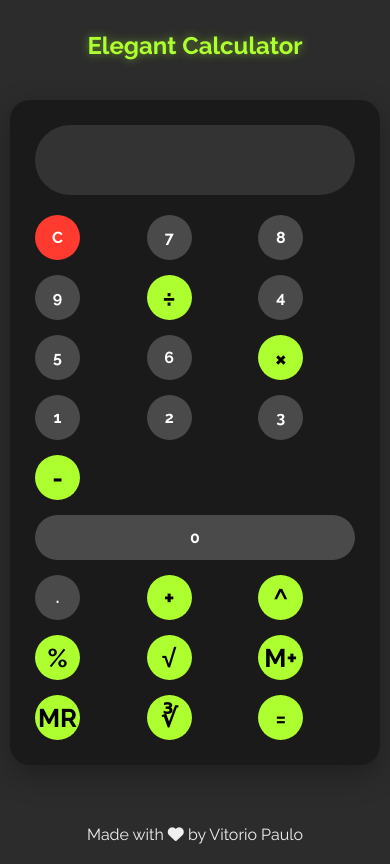
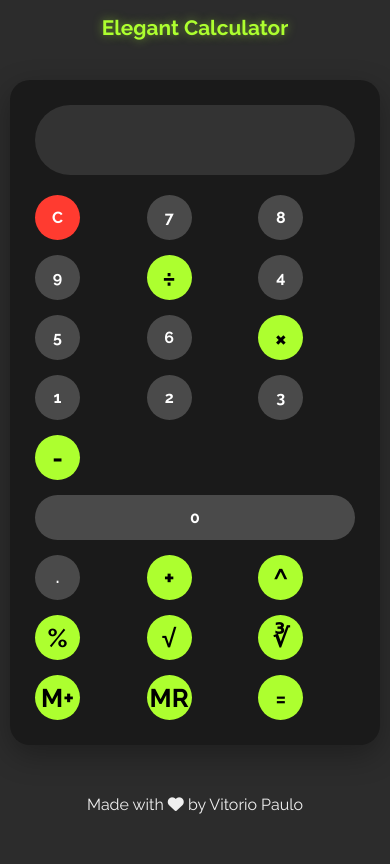
Before and after one commit to vitoriopaulo/calculator-app-project, a plain HTML site: page index.html in a window 390 px wide. Drawn offline with Linux system fonts and the light colour scheme.

Commit message:
Improving user experience for mobile users.

```diff
--- a/index.html
+++ b/index.html
@@ -34,9 +34,9 @@
                 <button class="operator">^</button>
                 <button class="operator">%</button> <!-- Percentage button -->
                 <button class="operator">√</button> <!-- Square root button -->
+                <button class="operator">∛</button> <!-- Cubic root button -->
                 <button class="memory" id="memory-add">M+</button>
                 <button class="memory" id="memory-recall">MR</button>
-                <button class="operator">∛</button> <!-- Cubic root button -->
                 <button class="equals">=</button>
             </div>
         </div>
--- a/styles.css
+++ b/styles.css
@@ -20,10 +20,10 @@ body {
 }
 
 .calculator-title {
-    font-size: 2em; /* Reduced font size */
+    font-size: 1.8em; /* Reduced font size */
     font-weight: 700;
     color: #adff2f !important;
-    margin-bottom: 40px;
+    margin: 0 20px 40px; /* Added left and right margins */
     text-shadow: 0 0 10px rgba(173, 255, 47, 0.5);
     text-align: center; /* Center the heading */
 }
@@ -113,10 +113,14 @@ button:active {
 }
 
 footer {
-    padding: 20px; /* Add padding to the footer for white space */
+    padding: 10px; /* Reduced padding for white space */
     color: #fff; /* Set text color for readability */
     text-align: center; /* Center the footer text */
     margin-top: 20px; /* Add margin to separate it from the content above */
+}
+
+footer .fa {
+    color: red !important; /* Change Font Awesome icon color to red */
 }
 
 /* Dark Mode Styles */
@@ -146,7 +150,7 @@ button.dark-mode {
 
 @media (max-width: 480px) {
     .calculator-title {
-        font-size: 1.5em; /* Further reduced font size for small screens */
+        font-size: 1.3em; /* Further reduced font size for small screens */
     }
 
     .buttons {
```
